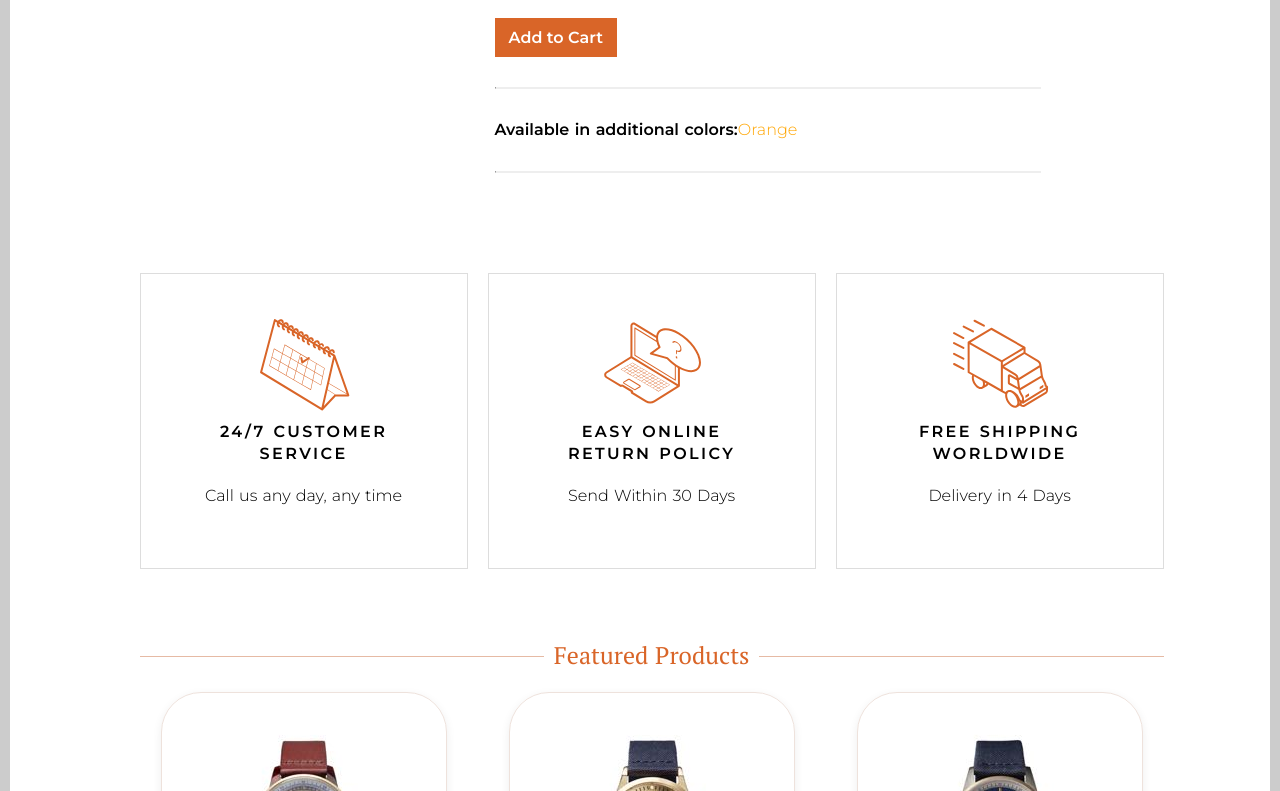
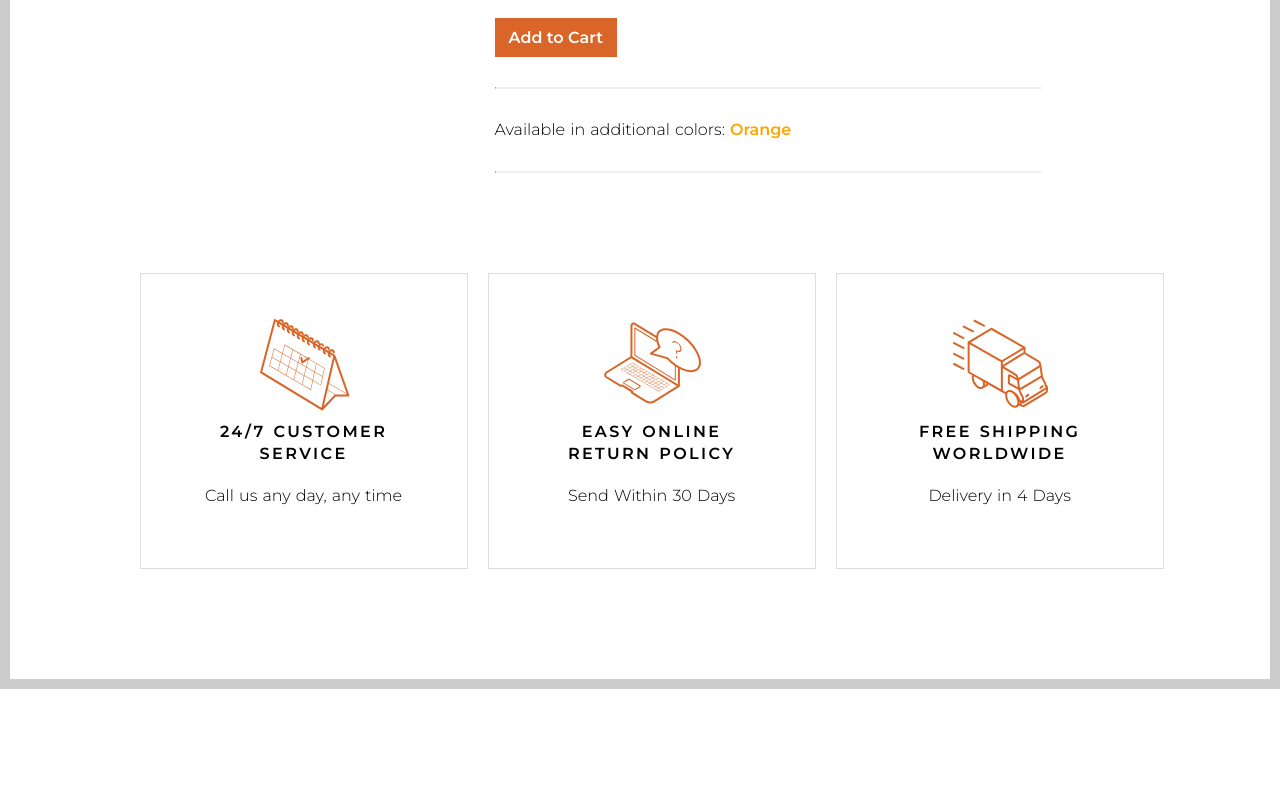
Before and after one commit to davidbaker8391-prog/Ecommerce-Netlify, a Nuxt app: page /product/0bdf8654-7d44-46f5-bb1f-115b16b42344 in a window 1280 px wide. Shown: the part 569-1360 px from the top of the page. After the commit the page ends 1258 px from the top, so only its background shows below. Built offline with nearby package versions, Linux system fonts and the light colour scheme.

Commit message:
remove featured products, it's two much things in threes

```diff
--- a/components/AppStoreGrid.vue
+++ b/components/AppStoreGrid.vue
@@ -3,7 +3,9 @@
     <section class="content">
       <div v-for="item in data" :key="item.id" class="item">
         <div class="img-contain">
-          <img :src="`/products/${item.img}`" />
+          <NuxtLink :to="`product/${item.id}`">
+            <img :src="`/products/${item.img}`" />
+          </NuxtLink>
         </div>
         <star-rating
           :rating="item.starrating"
--- a/pages/product/_id.vue
+++ b/pages/product/_id.vue
@@ -24,14 +24,15 @@
         </p>
         <hr />
         <p>
-          <strong>Available in additional colors:</strong>
-          <span :style="`color: ${product.color}`">{{ product.color }}</span>
+          Available in additional colors:
+          <strong>
+            <span :style="`color: ${product.color}`">{{ product.color }}</span>
+          </strong>
         </p>
         <hr />
       </section>
     </section>
     <app-sales-boxes />
-    <app-featured-products />
   </div>
 </template>
 
@@ -39,13 +40,11 @@
 import { mapState } from "vuex";
 import StarRating from "vue-star-rating";
 import AppSalesBoxes from "~/components/AppSalesBoxes.vue";
-import AppFeaturedProducts from "~/components/AppFeaturedProducts.vue";
 
 export default {
   components: {
     StarRating,
-    AppSalesBoxes,
-    AppFeaturedProducts
+    AppSalesBoxes
   },
   data() {
     return {
```
